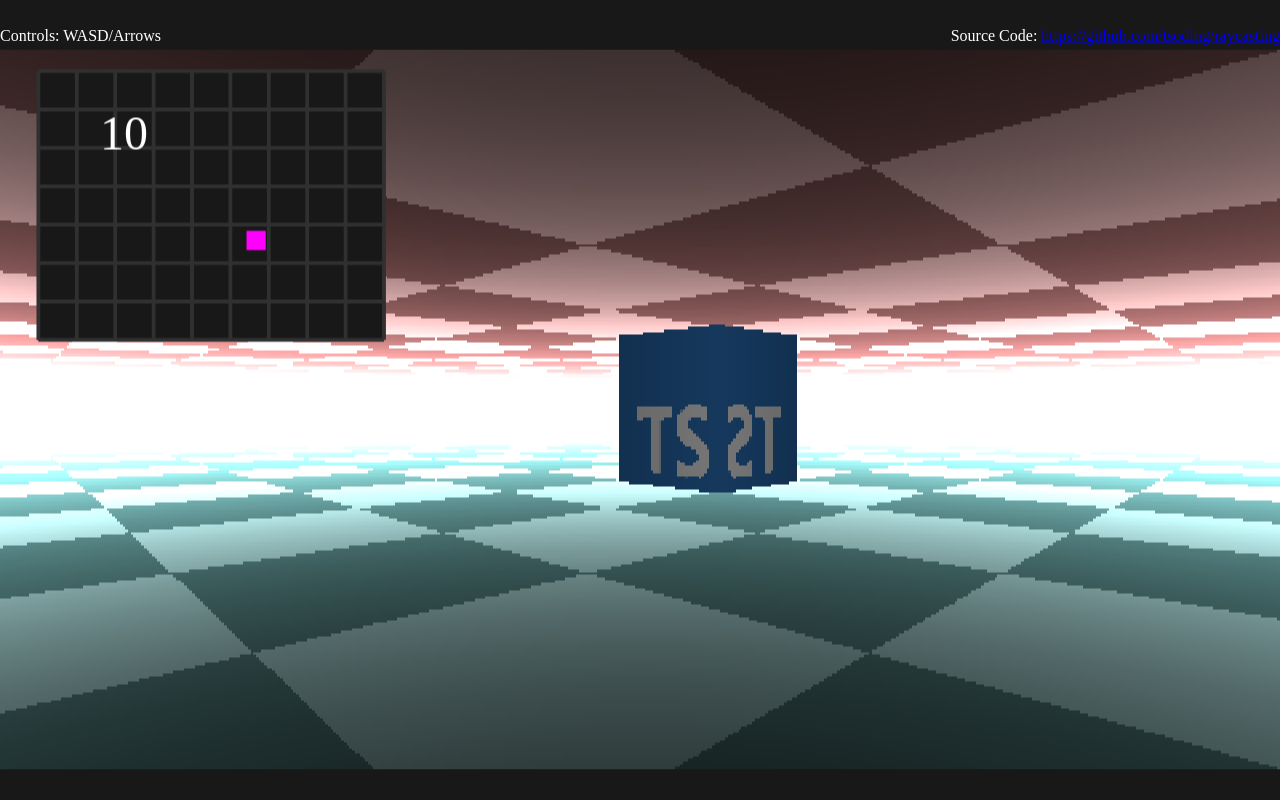
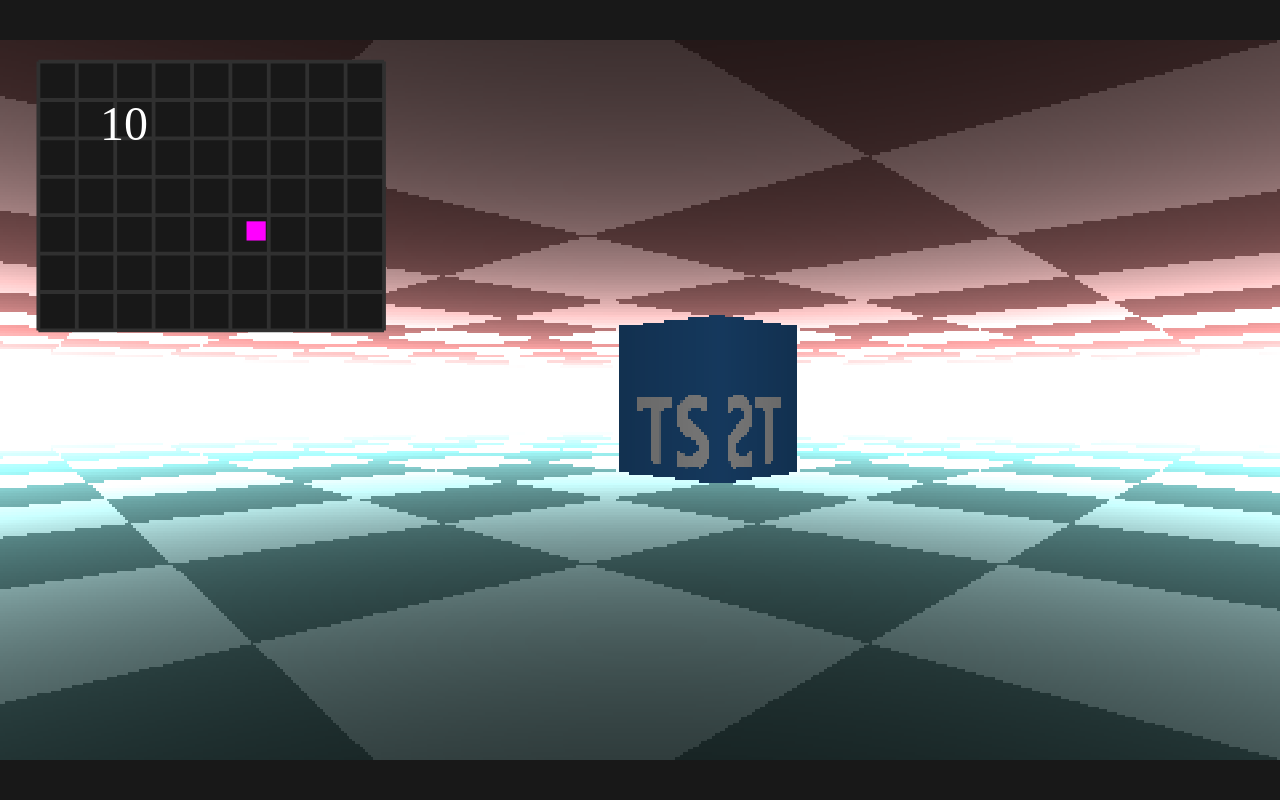
Before and after one commit to tsoding/koil, a website: page index.html in a window 1280 px wide. Drawn offline with Linux system fonts and the light colour scheme; animation ran at ten frames a second.

Commit message:
Fullscreen with smart CSS fitting of the canvas

```diff
--- a/index.html
+++ b/index.html
@@ -3,26 +3,80 @@
   <head>
     <title>Raycasting in TypeScript</title>
     <style>
+      /* http://meyerweb.com/eric/tools/css/reset/
+         v2.0 | 20110126
+         License: none (public domain)
+      */
+
+      html, body, div, span, applet, object, iframe,
+      h1, h2, h3, h4, h5, h6, p, blockquote, pre,
+      a, abbr, acronym, address, big, cite, code,
+      del, dfn, em, img, ins, kbd, q, s, samp,
+      small, strike, strong, sub, sup, tt, var,
+      b, u, i, center,
+      dl, dt, dd, ol, ul, li,
+      fieldset, form, label, legend,
+      table, caption, tbody, tfoot, thead, tr, th, td,
+      article, aside, canvas, details, embed,
+      figure, figcaption, footer, header, hgroup,
+      menu, nav, output, ruby, section, summary,
+      time, mark, audio, video {
+          margin: 0;
+          padding: 0;
+          border: 0;
+          font-size: 100%;
+          font: inherit;
+          vertical-align: baseline;
+      }
+      /* HTML5 display-role reset for older browsers */
+      article, aside, details, figcaption, figure,
+      footer, header, hgroup, menu, nav, section {
+          display: block;
+      }
+      body {
+          line-height: 1;
+      }
+      ol, ul {
+          list-style: none;
+      }
+      blockquote, q {
+          quotes: none;
+      }
+      blockquote:before, blockquote:after,
+      q:before, q:after {
+          content: '';
+          content: none;
+      }
+      table {
+          border-collapse: collapse;
+          border-spacing: 0;
+      }
+      /* end reset.css */
+
       body {
           background: #181818;
           color: #FFFFFF;
       }
-      .container {
-          position: absolute;
-          left: 50%;
-          top: 50%;
-          transform: translate(-50%, -50%);
+      @media (min-aspect-ratio: 16/9) {
+          canvas {
+              position: absolute;
+              height: 100%;
+              left: 50%;
+              transform: translate(-50%, 0%)
+          }
+      }
+      @media not (min-aspect-ratio: 16/9) {
+          canvas {
+              position: absolute;
+              width: 100%;
+              top: 50%;
+              transform: translate(0%, -50%)
+          }
       }
     </style>
   </head>
   <body>
-    <div class="container">
-      <div style="margin-bottom: 5px">
-        <span>Controls: WASD/Arrows</span>
-        <span style="float:right">Source Code: <a href="https://github.com/tsoding/raycasting">https://github.com/tsoding/raycasting</a></span>
-      </div>
-      <canvas id="game"></canvas>
-    </div>
+    <canvas id="game"></canvas>
     <script src="index.js"></script>
   </body>
 </html>
```
